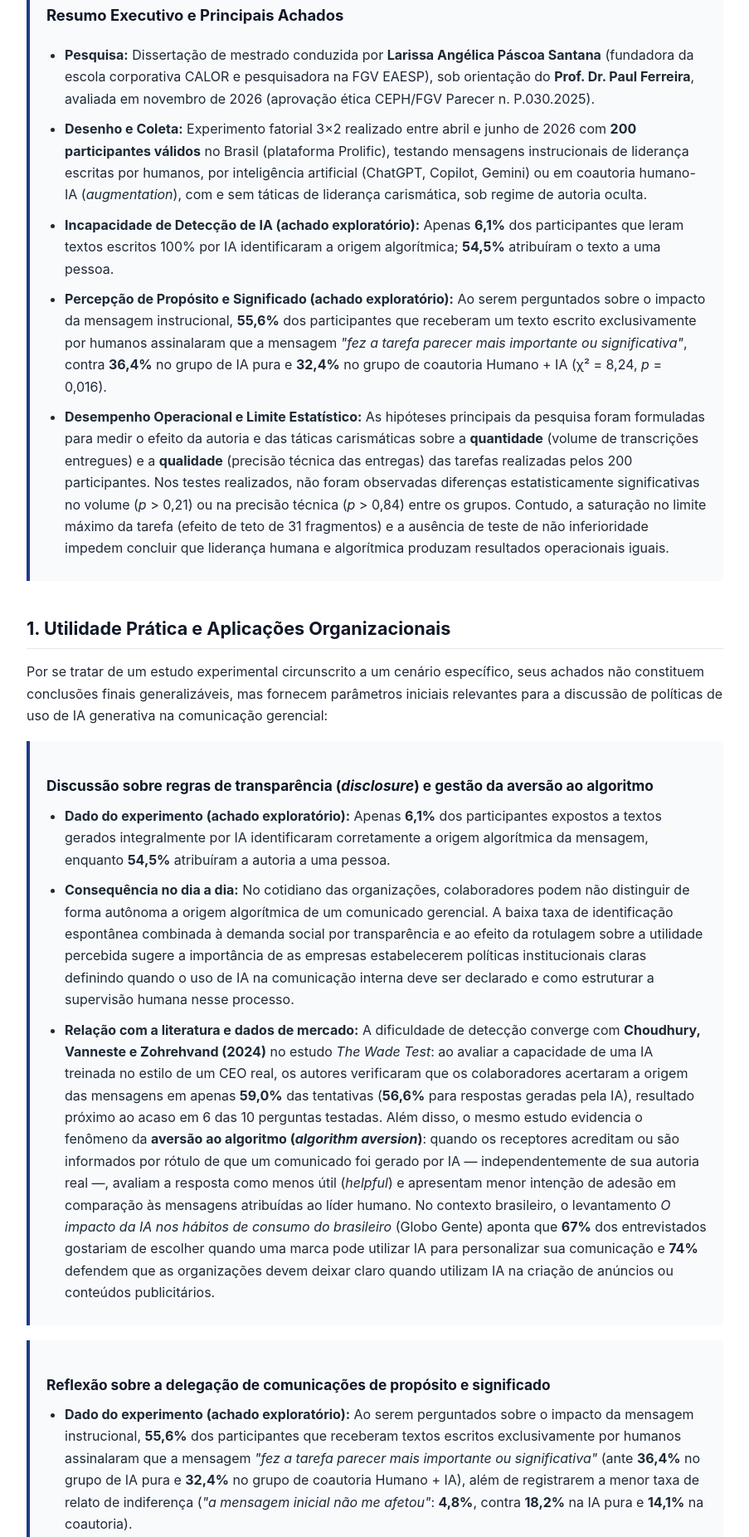
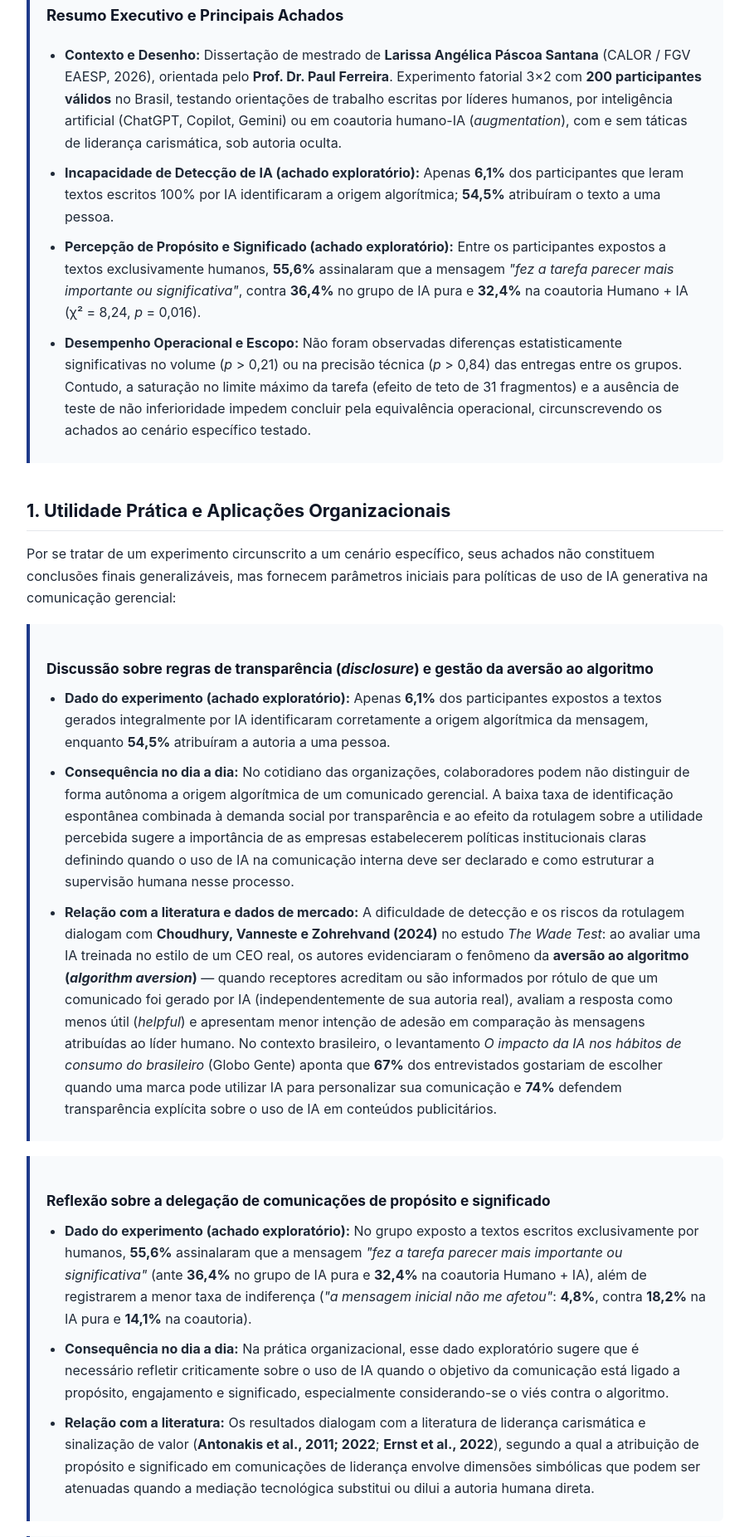
Before and after one commit to LarissaSantanajdsp/lideranca-autoria-oculta, a plain HTML site: page index.html in a window 1280 px wide. Shown: the part 276-2128 px from the top of the page at 83% size, without its empty margins (188-1091 px from the left). Drawn offline with Linux system fonts and the light colour scheme.

Commit message:
Update index.html

```diff
--- a/index.html
+++ b/index.html
@@ -182,31 +182,30 @@
     <section class="card" aria-labelledby="resumo-executivo">
       <h2 id="resumo-executivo" style="margin-top: 0; border-bottom: none; font-size: 1.15rem;">Resumo Executivo e Principais Achados</h2>
       <ul>
-        <li><strong>Pesquisa:</strong> Dissertação de mestrado conduzida por <strong>Larissa Angélica Páscoa Santana</strong> (fundadora da escola corporativa CALOR e pesquisadora na FGV EAESP), sob orientação do <strong>Prof. Dr. Paul Ferreira</strong>, avaliada em novembro de 2026 (aprovação ética CEPH/FGV Parecer n. P.030.2025).</li>
-        <li><strong>Desenho e Coleta:</strong> Experimento fatorial 3&times;2 realizado entre abril e junho de 2026 com <strong>200 participantes válidos</strong> no Brasil (plataforma Prolific), testando mensagens instrucionais de liderança escritas por humanos, por inteligência artificial (ChatGPT, Copilot, Gemini) ou em coautoria humano-IA (<em>augmentation</em>), com e sem táticas de liderança carismática, sob regime de autoria oculta.</li>
+        <li><strong>Contexto e Desenho:</strong> Dissertação de mestrado de <strong>Larissa Angélica Páscoa Santana</strong> (CALOR / FGV EAESP, 2026), orientada pelo <strong>Prof. Dr. Paul Ferreira</strong>. Experimento fatorial 3&times;2 com <strong>200 participantes válidos</strong> no Brasil, testando orientações de trabalho escritas por líderes humanos, por inteligência artificial (ChatGPT, Copilot, Gemini) ou em coautoria humano-IA (<em>augmentation</em>), com e sem táticas de liderança carismática, sob autoria oculta.</li>
         <li><strong>Incapacidade de Detecção de IA (achado exploratório):</strong> Apenas <strong>6,1%</strong> dos participantes que leram textos escritos 100% por IA identificaram a origem algorítmica; <strong>54,5%</strong> atribuíram o texto a uma pessoa.</li>
-        <li><strong>Percepção de Propósito e Significado (achado exploratório):</strong> Ao serem perguntados sobre o impacto da mensagem instrucional, <strong>55,6%</strong> dos participantes que receberam um texto escrito exclusivamente por humanos assinalaram que a mensagem <em>"fez a tarefa parecer mais importante ou significativa"</em>, contra <strong>36,4%</strong> no grupo de IA pura e <strong>32,4%</strong> no grupo de coautoria Humano + IA (&chi;&sup2; = 8,24, <em>p</em> = 0,016).</li>
-        <li><strong>Desempenho Operacional e Limite Estatístico:</strong> As hipóteses principais da pesquisa foram formuladas para medir o efeito da autoria e das táticas carismáticas sobre a <strong>quantidade</strong> (volume de transcrições entregues) e a <strong>qualidade</strong> (precisão técnica das entregas) das tarefas realizadas pelos 200 participantes. Nos testes realizados, não foram observadas diferenças estatisticamente significativas no volume (<em>p</em> &gt; 0,21) ou na precisão técnica (<em>p</em> &gt; 0,84) entre os grupos. Contudo, a saturação no limite máximo da tarefa (efeito de teto de 31 fragmentos) e a ausência de teste de não inferioridade impedem concluir que liderança humana e algorítmica produzam resultados operacionais iguais.</li>
+        <li><strong>Percepção de Propósito e Significado (achado exploratório):</strong> Entre os participantes expostos a textos exclusivamente humanos, <strong>55,6%</strong> assinalaram que a mensagem <em>"fez a tarefa parecer mais importante ou significativa"</em>, contra <strong>36,4%</strong> no grupo de IA pura e <strong>32,4%</strong> na coautoria Humano + IA (&chi;&sup2; = 8,24, <em>p</em> = 0,016).</li>
+        <li><strong>Desempenho Operacional e Escopo:</strong> Não foram observadas diferenças estatisticamente significativas no volume (<em>p</em> &gt; 0,21) ou na precisão técnica (<em>p</em> &gt; 0,84) das entregas entre os grupos. Contudo, a saturação no limite máximo da tarefa (efeito de teto de 31 fragmentos) e a ausência de teste de não inferioridade impedem concluir pela equivalência operacional, circunscrevendo os achados ao cenário específico testado.</li>
       </ul>
     </section>
 
     <section>
       <h2>1. Utilidade Prática e Aplicações Organizacionais</h2>
-      <p>Por se tratar de um estudo experimental circunscrito a um cenário específico, seus achados não constituem conclusões finais generalizáveis, mas fornecem parâmetros iniciais relevantes para a discussão de políticas de uso de IA generativa na comunicação gerencial:</p>
+      <p>Por se tratar de um experimento circunscrito a um cenário específico, seus achados não constituem conclusões finais generalizáveis, mas fornecem parâmetros iniciais para políticas de uso de IA generativa na comunicação gerencial:</p>
 
       <div class="card">
         <h3>Discussão sobre regras de transparência (<em>disclosure</em>) e gestão da aversão ao algoritmo</h3>
         <ul>
           <li><strong>Dado do experimento (achado exploratório):</strong> Apenas <strong>6,1%</strong> dos participantes expostos a textos gerados integralmente por IA identificaram corretamente a origem algorítmica da mensagem, enquanto <strong>54,5%</strong> atribuíram a autoria a uma pessoa.</li>
           <li><strong>Consequência no dia a dia:</strong> No cotidiano das organizações, colaboradores podem não distinguir de forma autônoma a origem algorítmica de um comunicado gerencial. A baixa taxa de identificação espontânea combinada à demanda social por transparência e ao efeito da rotulagem sobre a utilidade percebida sugere a importância de as empresas estabelecerem políticas institucionais claras definindo quando o uso de IA na comunicação interna deve ser declarado e como estruturar a supervisão humana nesse processo.</li>
-          <li><strong>Relação com a literatura e dados de mercado:</strong> A dificuldade de detecção converge com <strong>Choudhury, Vanneste e Zohrehvand (2024)</strong> no estudo <em>The Wade Test</em>: ao avaliar a capacidade de uma IA treinada no estilo de um CEO real, os autores verificaram que os colaboradores acertaram a origem das mensagens em apenas <strong>59,0%</strong> das tentativas (<strong>56,6%</strong> para respostas geradas pela IA), resultado próximo ao acaso em 6 das 10 perguntas testadas. Além disso, o mesmo estudo evidencia o fenômeno da <strong>aversão ao algoritmo (<em>algorithm aversion</em>)</strong>: quando os receptores acreditam ou são informados por rótulo de que um comunicado foi gerado por IA — independentemente de sua autoria real —, avaliam a resposta como menos útil (<em>helpful</em>) e apresentam menor intenção de adesão em comparação às mensagens atribuídas ao líder humano. No contexto brasileiro, o levantamento <em>O impacto da IA nos hábitos de consumo do brasileiro</em> (Globo Gente) aponta que <strong>67%</strong> dos entrevistados gostariam de escolher quando uma marca pode utilizar IA para personalizar sua comunicação e <strong>74%</strong> defendem que as organizações devem deixar claro quando utilizam IA na criação de anúncios ou conteúdos publicitários.</li>
+          <li><strong>Relação com a literatura e dados de mercado:</strong> A dificuldade de detecção e os riscos da rotulagem dialogam com <strong>Choudhury, Vanneste e Zohrehvand (2024)</strong> no estudo <em>The Wade Test</em>: ao avaliar uma IA treinada no estilo de um CEO real, os autores evidenciaram o fenômeno da <strong>aversão ao algoritmo (<em>algorithm aversion</em>)</strong> — quando receptores acreditam ou são informados por rótulo de que um comunicado foi gerado por IA (independentemente de sua autoria real), avaliam a resposta como menos útil (<em>helpful</em>) e apresentam menor intenção de adesão em comparação às mensagens atribuídas ao líder humano. No contexto brasileiro, o levantamento <em>O impacto da IA nos hábitos de consumo do brasileiro</em> (Globo Gente) aponta que <strong>67%</strong> dos entrevistados gostariam de escolher quando uma marca pode utilizar IA para personalizar sua comunicação e <strong>74%</strong> defendem transparência explícita sobre o uso de IA em conteúdos publicitários.</li>
         </ul>
       </div>
 
       <div class="card">
         <h3>Reflexão sobre a delegação de comunicações de propósito e significado</h3>
         <ul>
-          <li><strong>Dado do experimento (achado exploratório):</strong> Ao serem perguntados sobre o impacto da mensagem instrucional, <strong>55,6%</strong> dos participantes que receberam textos escritos exclusivamente por humanos assinalaram que a mensagem <em>"fez a tarefa parecer mais importante ou significativa"</em> (ante <strong>36,4%</strong> no grupo de IA pura e <strong>32,4%</strong> no grupo de coautoria Humano + IA), além de registrarem a menor taxa de relato de indiferença (<em>"a mensagem inicial não me afetou"</em>: <strong>4,8%</strong>, contra <strong>18,2%</strong> na IA pura e <strong>14,1%</strong> na coautoria).</li>
+          <li><strong>Dado do experimento (achado exploratório):</strong> No grupo exposto a textos escritos exclusivamente por humanos, <strong>55,6%</strong> assinalaram que a mensagem <em>"fez a tarefa parecer mais importante ou significativa"</em> (ante <strong>36,4%</strong> no grupo de IA pura e <strong>32,4%</strong> na coautoria Humano + IA), além de registrarem a menor taxa de indiferença (<em>"a mensagem inicial não me afetou"</em>: <strong>4,8%</strong>, contra <strong>18,2%</strong> na IA pura e <strong>14,1%</strong> na coautoria).</li>
           <li><strong>Consequência no dia a dia:</strong> Na prática organizacional, esse dado exploratório sugere que é necessário refletir criticamente sobre o uso de IA quando o objetivo da comunicação está ligado a propósito, engajamento e significado, especialmente considerando-se o viés contra o algoritmo.</li>
           <li><strong>Relação com a literatura:</strong> Os resultados dialogam com a literatura de liderança carismática e sinalização de valor (<strong>Antonakis et al., 2011; 2022</strong>; <strong>Ernst et al., 2022</strong>), segundo a qual a atribuição de propósito e significado em comunicações de liderança envolve dimensões simbólicas que podem ser atenuadas quando a mediação tecnológica substitui ou dilui a autoria humana direta.</li>
         </ul>
@@ -215,7 +214,7 @@
       <div class="card">
         <h3>Delimitação da adoção operacional da IA</h3>
         <ul>
-          <li><strong>Dado do experimento:</strong> As hipóteses da pesquisa avaliaram o impacto da autoria da instrução sobre duas dimensões do desempenho dos 200 participantes: a <strong>quantidade</strong> (número de fragmentos transcritos) e a <strong>qualidade</strong> (precisão exata das transcrições). Não foram observadas diferenças estatisticamente significativas no volume (<em>p</em> &gt; 0,21) ou na precisão técnica (<em>p</em> &gt; 0,84) das entregas entre mensagens humanas e algorítmicas, mas a medição de volume atingiu o teto operacional da tarefa (31 fragmentos) em todos os grupos e não houve teste formal de não inferioridade.</li>
+          <li><strong>Dado do experimento:</strong> Não foram observadas diferenças estatisticamente significativas no volume (<em>p</em> &gt; 0,21) ou na precisão técnica (<em>p</em> &gt; 0,84) das entregas entre mensagens humanas e algorítmicas, mas a medição de volume atingiu o teto operacional da tarefa (31 fragmentos) em todos os grupos e não houve teste formal de não inferioridade.</li>
           <li><strong>Consequência no dia a dia:</strong> No ambiente de trabalho, esses dados sugerem ausência de rejeição comportamental imediata a instruções geradas por IA quando a autoria é oculta em tarefas estruturadas, mas não autorizam presumir que algoritmos substituem a liderança humana sem perda de desempenho em atividades de maior complexidade.</li>
         </ul>
       </div>
@@ -239,9 +238,9 @@
     <section>
       <h2>3. Ficha Técnica, Método e Estrutura do Experimento</h2>
       <ul>
-        <li><strong>Autoria e Banca (FGV EAESP, 2026):</strong> Pesquisa de Mestrado Profissional em Administração (MPA) de <strong>Larissa Angélica Páscoa Santana</strong>, orientada pelo <strong>Prof. Dr. Paul Ferreira</strong> e avaliada por banca composta pelo <strong>Prof. Dr. Fábio Josgrilberg</strong> (FGV EAESP) e pela <strong>Profa. Dra. Tatiana Iwai</strong> (Insper).</li>
+        <li><strong>Autoria e Banca (FGV EAESP, 2026):</strong> Pesquisa de Mestrado Profissional em Administração (MPA) de <strong>Larissa Angélica Páscoa Santana</strong>, orientada pelo <strong>Prof. Dr. Paul Ferreira</strong> e avaliada em novembro de 2026 por banca composta pelo <strong>Prof. Dr. Fábio Josgrilberg</strong> (FGV EAESP) e pela <strong>Profa. Dra. Tatiana Iwai</strong> (Insper).</li>
         <li><strong>Aprovação Ética e Período de Coleta:</strong> Aprovada pelo Comitê de Conformidade Ética em Pesquisas Envolvendo Seres Humanos da FGV (Parecer n. P.030.2025, março de 2025), com coleta experimental executada entre abril e junho de 2026.</li>
-        <li><strong>Amostra, Tarefa e Incentivo:</strong> <strong>200 participantes válidos</strong> residentes no Brasil (recrutados via Prolific após triagem inicial de 222 indivíduos, dos quais 2 não aceitaram participar da pesquisa, 1 abandonou após aceitar o termo de consentimento e 19 foram excluídos por falha em checagens de atenção pré-tarefa). Cada participante recebeu aleatoriamente uma das mensagens de liderança sob autoria oculta, que orientava a realização da tarefa: transcrição de documentos históricos do acervo CPDOC/FGV durante até 10 minutos (mínimo obrigatório de 1 fragmento e limite máximo de 31). Como a remuneração de <strong>&pound;1,00 era fixa e já estava garantida com a transcrição de apenas um fragmento</strong>, cabia exclusivamente à mensagem estimular o colaborador a transcrever o maior volume possível de trechos.</li>
+        <li><strong>Amostra, Tarefa e Incentivo:</strong> <strong>200 participantes válidos</strong> residentes no Brasil (recrutados via Prolific após triagem inicial de 222 indivíduos, dos quais 2 não aceitaram participar, 1 abandonou após aceitar o termo de consentimento e 19 foram excluídos por falha em checagens de atenção pré-tarefa). Cada participante recebeu aleatoriamente uma das mensagens de liderança sob autoria oculta, que orientava a realização da tarefa: transcrição de documentos históricos do acervo CPDOC/FGV durante até 10 minutos (mínimo obrigatório de 1 fragmento e limite máximo de 31). Como a remuneração de <strong>&pound;1,00 era fixa e já estava garantida com a transcrição de apenas um fragmento</strong>, cabia exclusivamente à mensagem estimular o colaborador a transcrever o maior volume possível de trechos.</li>
       </ul>
 
       <h3>Processo de Produção dos Estímulos (18 Mensagens Instrucionais sob Autoria Oculta)</h3>
@@ -284,7 +283,7 @@
 
     <section>
       <h2>4. Resultados Estatísticos: Desempenho Operacional e Testes de Hipóteses</h2>
-      <p>As seis hipóteses da pesquisa foram estruturadas para testar se a autoria da instrução (Humano, IA ou Humano + IA) e o uso de táticas carismáticas alterariam o desempenho comportamental dos 200 participantes em duas métricas operacionais: <strong>Quantidade</strong> (total de fragmentos transcritos, de 1 a 31) e <strong>Qualidade</strong> (proporção de transcrições com correspondência exata ao gabarito oficial).</p>
+      <p>As seis hipóteses da pesquisa testaram se a autoria da instrução (Humano, IA ou Humano + IA) e o uso de táticas carismáticas alterariam o desempenho comportamental dos 200 participantes em duas métricas operacionais: <strong>Quantidade</strong> (total de fragmentos transcritos, de 1 a 31) e <strong>Qualidade</strong> (proporção de transcrições com correspondência exata ao gabarito oficial).</p>
       <ul>
         <li><strong>Quantidade de Entregas (Modelo GLMM Beta-Binomial):</strong> Registrou-se efeito de teto em todas as condições — pelo menos 75% dos participantes de cada grupo atingiram o máximo de 31 transcrições (variando de <strong>86,1%</strong> a <strong>97,0%</strong>). As comparações pareadas (com ajuste de Tukey) não apresentaram diferença estatisticamente significativa entre Humano, IA e Humano + IA (<em>p</em> &gt; 0,21 em todas as comparações). Devido ao efeito de teto e à ausência de teste formal de não inferioridade, a ausência de diferença estatística não permite concluir que as condições produzam o mesmo volume de entregas.</li>
         <li><strong>Qualidade Técnica (Modelo GLM Quasi-Binomial com erros robustos por cluster CR2):</strong> Não foram detectadas diferenças estatisticamente significativas na precisão técnica das entregas entre as condições de autoria (<em>p</em> &gt; 0,84 em todas as comparações), não sendo possível, porém, atestar igualdade de desempenho sem análise específica de não inferioridade.</li>
@@ -293,8 +292,8 @@
     </section>
 
     <section>
-      <h2>5. Resultados Exploratórios: Colaboradores Identificam Autoria de IA e Sentem Diferença no Propósito?</h2>
-      <p>Os dados a seguir têm caráter <strong>exploratório</strong> e refletem as respostas pós-tarefa dos 200 participantes sobre quem acreditavam ter redigido a instrução e qual foi o impacto percebido:</p>
+      <h2>5. Resultados Exploratórios: Percepção de Autoria e Impacto Subjetivo</h2>
+      <p>Ao término da tarefa, os 200 participantes responderam quem acreditavam ter redigido a instrução (tabela abaixo) e qual foi o impacto subjetivo percebido:</p>
 
       <table>
         <thead>
@@ -339,8 +338,8 @@
       </table>
 
       <ul>
-        <li><strong>Percepção de importância da tarefa (dado exploratório, &chi;&sup2; = 8,24, <em>p</em> = 0,016):</strong> Ao serem perguntados sobre o impacto da mensagem instrucional, <strong>55,6%</strong> dos participantes que receberam texto escrito exclusivamente por humanos assinalaram que a mensagem <em>"fez a tarefa parecer mais importante / significativa"</em>, contra <strong>36,4%</strong> no grupo de IA pura e <strong>32,4%</strong> no grupo de coautoria Humano + IA.</li>
-        <li><strong>Indiferença à mensagem (dado exploratório, <em>p</em> = 0,047):</strong> A resposta de que <em>"a mensagem inicial não me afetou"</em> foi registrada por <strong>4,8%</strong> dos participantes no grupo Humano, <strong>18,2%</strong> no grupo IA pura e <strong>14,1%</strong> no grupo de coautoria Humano + IA.</li>
+        <li><strong>Significância estatística da percepção de propósito (&chi;&sup2; = 8,24, <em>p</em> = 0,016):</strong> A associação entre a autoria real da mensagem e o relato de que a tarefa pareceu <em>"mais importante / significativa"</em> mostrou diferença estatisticamente significativa entre os grupos (<strong>55,6%</strong> no Humano vs. <strong>36,4%</strong> na IA pura e <strong>32,4%</strong> no Humano + IA).</li>
+        <li><strong>Significância estatística da indiferença à mensagem (<em>p</em> = 0,047):</strong> A proporção de participantes que assinalaram <em>"a mensagem inicial não me afetou"</em> também variou significativamente conforme a fonte real (<strong>4,8%</strong> no Humano vs. <strong>18,2%</strong> na IA pura e <strong>14,1%</strong> no Humano + IA).</li>
       </ul>
     </section>
 
```
